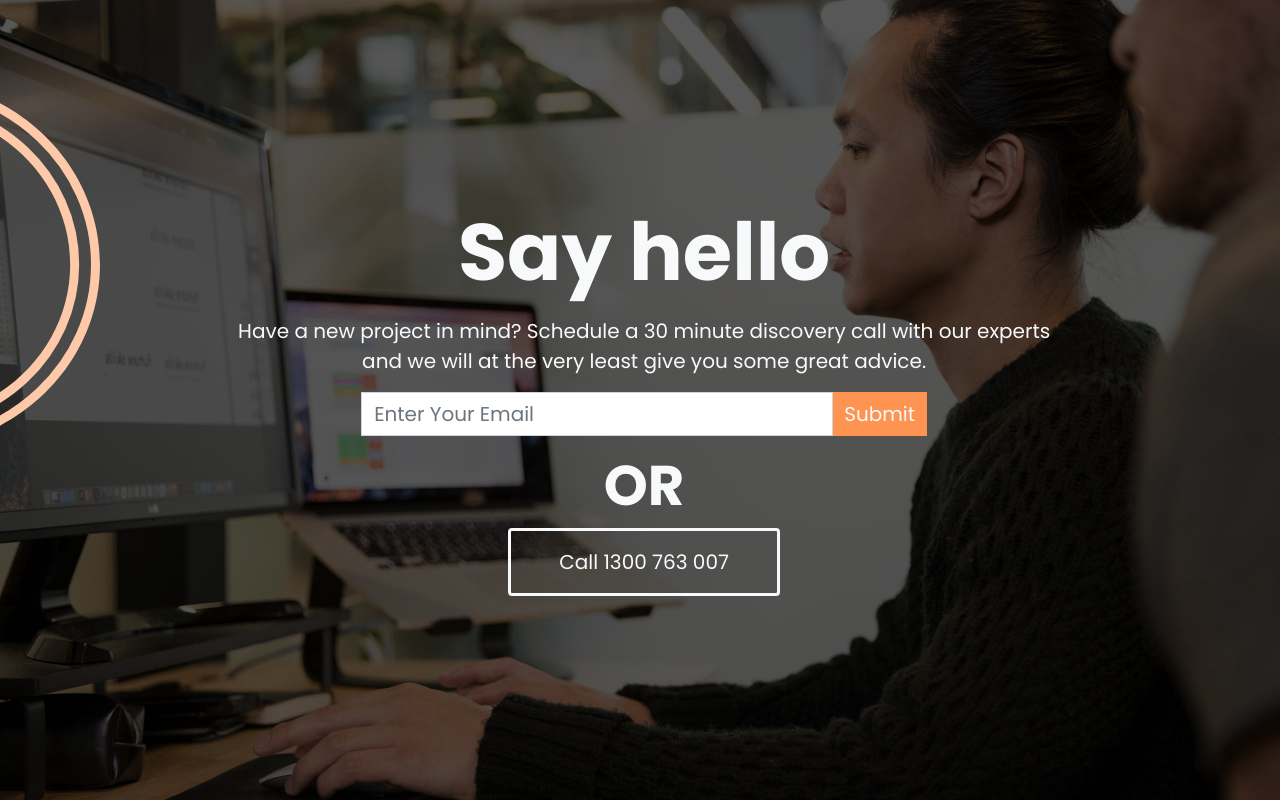
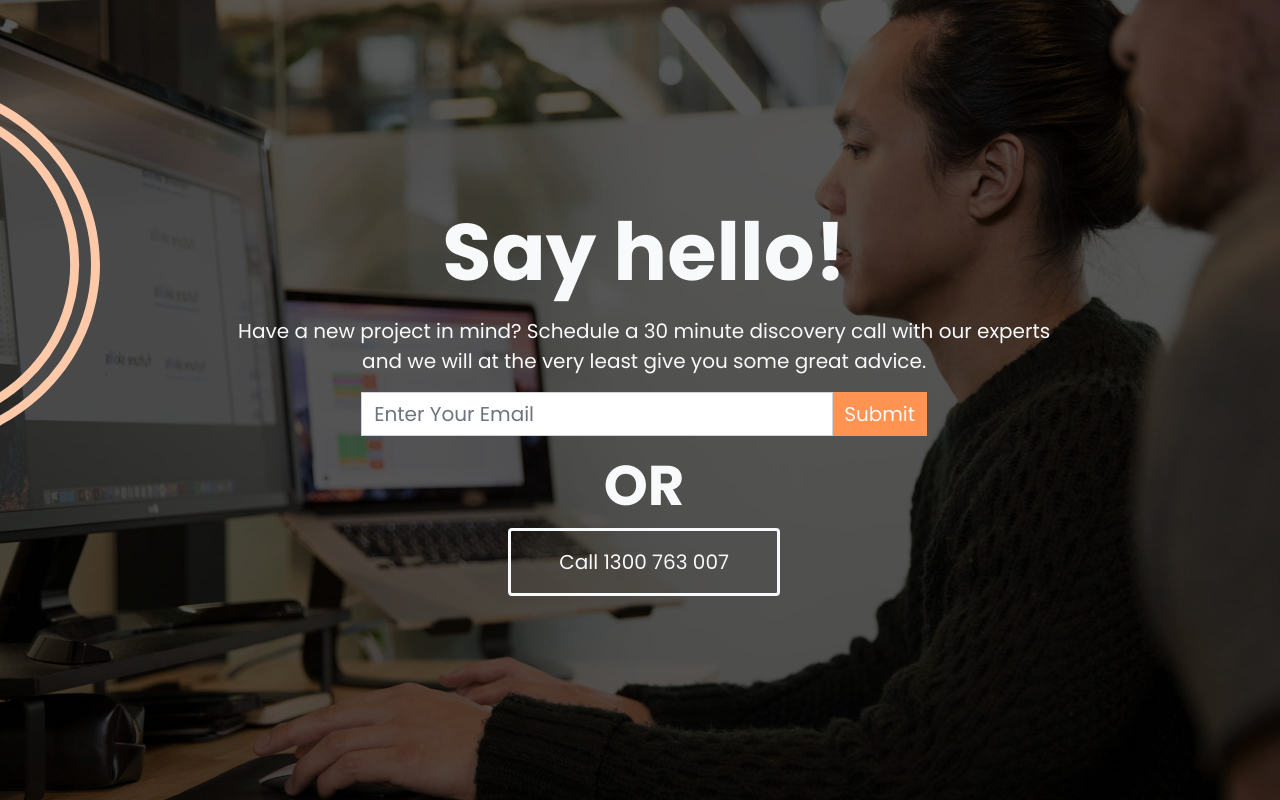
Before and after one commit to HNazmul-X/peterdoumit.fiverr.74, a React (Create React App) app: page / in a window 1280 px wide. Shown: the top 800 px of the page. Built offline with nearby package versions, Linux system fonts and the light colour scheme.

Commit message:
business section , navbar, form , testimonial updated according buyer

```diff
--- a/src/Components/Footer/Footer.jsx
+++ b/src/Components/Footer/Footer.jsx
@@ -26,14 +26,14 @@ const Footer = () => {
         <footer id="footer">
             <div className="footer-static-upper">
                 <div className="container-xxl">
-                    <h2 className="text-center">Business Address: 45 Simmat Ave, Condell Park NSW 2200</h2>
+                    <h2 className="text-center">We’re hiring! Send your cv to hello@doumitdigital.com.au</h2>
                 </div>
             </div>
 
             <div className="footer-fixed-parallax">
                 ``
                 <div className="container-xxl text-center">
-                    <h1 className="display-1 fw-bolder text-light">Say hello</h1>
+                    <h1 className="display-1 fw-bolder text-light">Say hello!</h1>
                     <p className="mt-3 fs-5 text-light col-12 col-lg-9 mx-auto">
                         Have a new project in mind? Schedule a 30 minute discovery call with our experts and we will at the very least give you some great advice.
                     </p>
--- a/src/Components/Navbar/Navbar.jsx
+++ b/src/Components/Navbar/Navbar.jsx
@@ -1,5 +1,5 @@
 import React, { useEffect, useState } from "react";
-import NAV_LOGO  from "../../Images/nav-logo.png"
+import NAV_LOGO from "../../Images/nav-logo.png";
 import { Link } from "react-router-dom";
 
 const Nav = () => {
@@ -17,13 +17,14 @@ const Nav = () => {
             text: "Home",
         },
         {
+            path: "/services",
+            text: "Services",
+        },
+        {
             path: "/faq",
             text: "FAQ",
         },
-        {
-            path: "/services",
-            text: "Services",
-        },
+
         {
             path: "/contact",
             text: "Contact Us",
@@ -47,7 +48,7 @@ const Nav = () => {
                 <div className="navbar__navbar-items_container container">
                     {routes.map((route) => (
                         <div className="navbar__navbar-items">
-                            <Link to={route.path} onClick={()=> setIsIconClicked(!isIconClicked)}  className="navbar__navbar-link">
+                            <Link to={route.path} onClick={() => setIsIconClicked(!isIconClicked)} className="navbar__navbar-link">
                                 <h1>{route.text}</h1>
                             </Link>
                         </div>
--- a/src/pages/Home/Business.jsx
+++ b/src/pages/Home/Business.jsx
@@ -9,7 +9,6 @@ const Business = () => {
                 <h1 className="display-1 fw-bold text-light">LET'S BUILD SOMETHING GREAT TOGETHER!</h1>
                 <button className="mt-4 btn btn-outline-light border-3 fs-4">Call 1300 763 007</button>
             </div>
-
             <img src={SECTION_BG} alt="" className="section-bg" />
         </section>
     );
```
